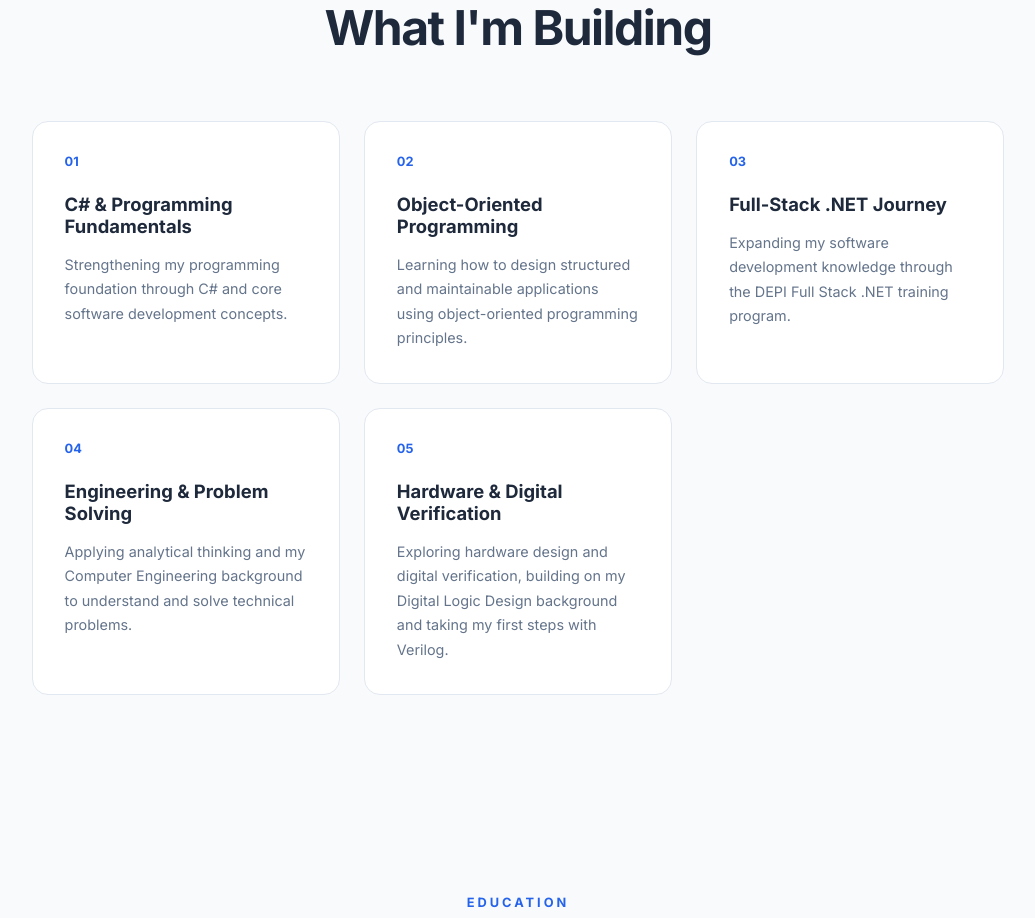
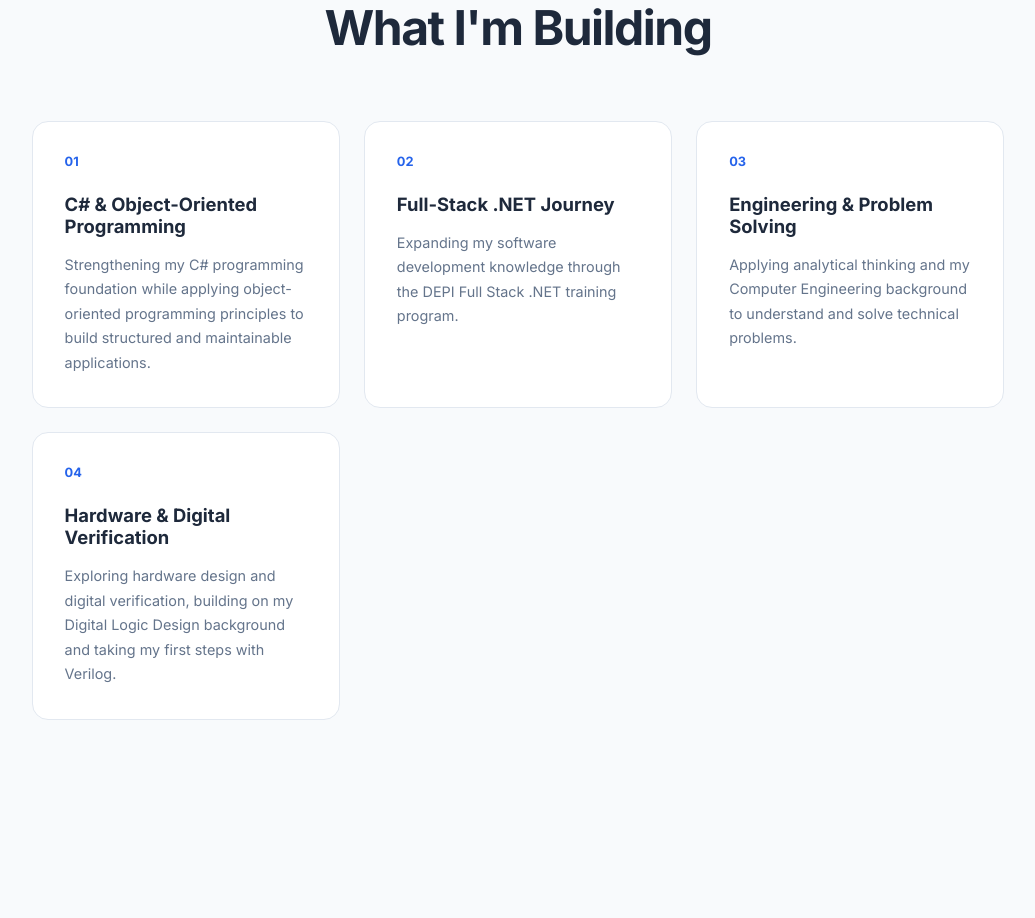
Before and after one commit to ahmedmaher-cse/ahmed-portfolio, a React (Vite) app: page / in a window 1280 px wide. Shown: the part 4560-5478 px from the top of the page, without its empty margins (122-1157 px from the left). Built offline with nearby package versions, Linux system fonts and the light colour scheme.

Commit message:
Refactor services section in App component for improved clarity and consistency, updating service titles and descriptions

```diff
--- a/src/App.jsx
+++ b/src/App.jsx
@@ -153,7 +153,6 @@ function App() {
             />
           </div>
         </section>
-
         {/* ================= ABOUT ================= */}
         <section id="about" className="section">
           <div className="section-header">
@@ -184,7 +183,6 @@ function App() {
             </p>
           </div>
         </section>
-
         {/* ================= SKILLS ================= */}
         <section id="skills" className="section alt-section">
           <div className="section-header">
@@ -230,9 +228,7 @@ function App() {
             </div>
           </div>
         </section>
-
         {/* ================= SERVICES ================= */}
-
         <section id="services" className="section">
           <div className="section-header">
             <p className="section-tag">WHAT I WORK WITH</p>
@@ -450,27 +446,17 @@ function App() {
             <div className="service-card">
               <div className="service-number">01</div>
 
-              <h3>C# & Programming Fundamentals</h3>
+              <h3>C# & Object-Oriented Programming</h3>
 
               <p>
-                Strengthening my programming foundation through C# and core
-                software development concepts.
+                Strengthening my C# programming foundation while applying
+                object-oriented programming principles to build structured and
+                maintainable applications.
               </p>
             </div>
 
             <div className="service-card">
               <div className="service-number">02</div>
-
-              <h3>Object-Oriented Programming</h3>
-
-              <p>
-                Learning how to design structured and maintainable applications
-                using object-oriented programming principles.
-              </p>
-            </div>
-
-            <div className="service-card">
-              <div className="service-number">03</div>
 
               <h3>Full-Stack .NET Journey</h3>
 
@@ -481,7 +467,7 @@ function App() {
             </div>
 
             <div className="service-card">
-              <div className="service-number">04</div>
+              <div className="service-number">03</div>
 
               <h3>Engineering & Problem Solving</h3>
 
@@ -492,7 +478,7 @@ function App() {
             </div>
 
             <div className="service-card">
-              <div className="service-number">05</div>
+              <div className="service-number">04</div>
 
               <h3>Hardware & Digital Verification</h3>
 
@@ -504,7 +490,6 @@ function App() {
             </div>
           </div>
         </section>
-
         {/* ================= EDUCATION ================= */}
         <section id="education" className="section">
           <div className="section-header">
@@ -542,7 +527,6 @@ function App() {
             </div>
           </div>
         </section>
-
         {/* ================= CONTACT ================= */}
         <section id="contact" className="contact-section">
           <div className="contact-content">
```
